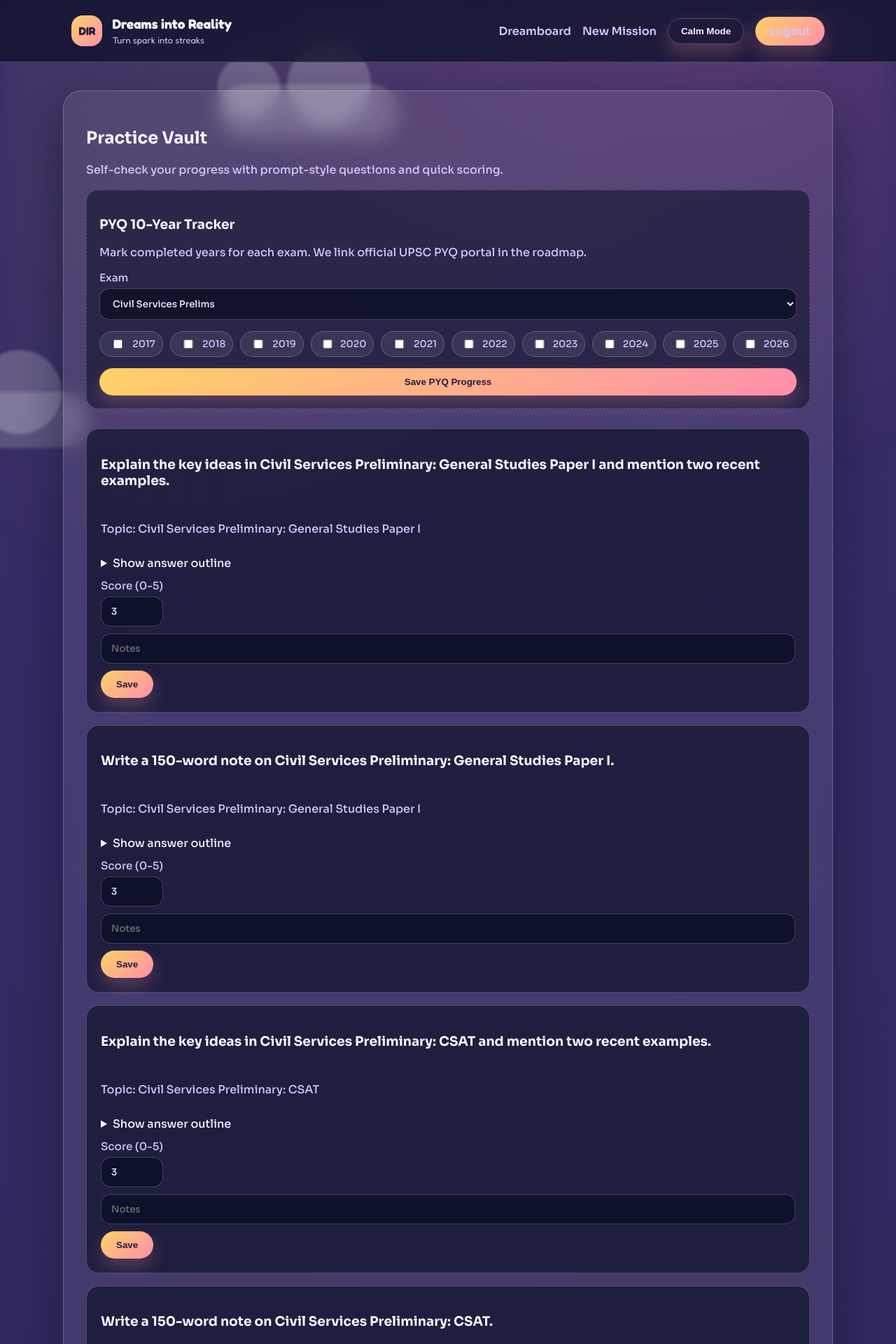
After one commit to Anish17-Shanu/Dreams-into-Reality, a Flask app: page /roadmap/1/practice in a window 1280 px wide. The commit adds this page. Shown: the top 1920 px of the page at 70% size. Run offline with Flask 3, Linux system fonts and the light colour scheme; the visitor is signed in with stand-in values (Sample User, id 1); tables that the repository leaves empty hold one stand-in row (values such as "Sample post").

Commit message:
Add UPSC practice vault, PYQ tracker, and calm mode

```diff
--- a/dashboard/routes.py
+++ b/dashboard/routes.py
@@ -1,6 +1,6 @@
 from flask import Blueprint, render_template, request, redirect, session, url_for, current_app, flash, send_file
 from extensions import db
-from models.models import User, Roadmap, Task, Resource, ResourceFeedback, Checkin
+from models.models import User, Roadmap, Task, Resource, ResourceFeedback, Checkin, Question, QuestionAttempt, PyqCompletion
 from datetime import datetime, timedelta, date
 from werkzeug.utils import secure_filename
 from urllib.parse import quote
@@ -69,6 +69,50 @@ CAREER_TEMPLATES = {
         ],
     },
 }
+
+UPSC_TEMPLATE_TOPICS = [
+    "Civil Services Preliminary: General Studies Paper I",
+    "Civil Services Preliminary: CSAT",
+    "Civil Services Mains: Essay",
+    "Civil Services Mains: General Studies I",
+    "Civil Services Mains: General Studies II",
+    "Civil Services Mains: General Studies III",
+    "Civil Services Mains: General Studies IV (Ethics)",
+    "Civil Services Mains: Optional Subject (choose one)",
+    "Indian Forest Service Preliminary: GS + CSAT",
+    "Indian Forest Service Mains: Optional Subject",
+    "Combined Defence Services: English",
+    "Combined Defence Services: General Knowledge",
+    "Combined Defence Services: Elementary Mathematics",
+    "National Defence Academy: Mathematics",
+    "National Defence Academy: General Ability",
+    "CAPF (AC): General Ability & Intelligence",
+    "Engineering Services: General Studies & Engineering Aptitude",
+    "Engineering Services: Technical Papers (choose branch)",
+    "IES/ISS: Statistics/Economics Papers",
+    "Combined Medical Services: Paper I",
+    "Combined Medical Services: Paper II",
+    "Geologist/Geophysicist: Paper I-IV"
+]
+
+UPSC_RESOURCES = [
+    {"title": "UPSC Examination Calendar", "url": "https://upsc.gov.in/examinations/exam-calendar", "provider": "upsc"},
+    {"title": "UPSC Previous Question Papers", "url": "https://upsc.gov.in/examinations/previous-question-papers", "provider": "upsc"},
+    {"title": "UPSC Revised Syllabus & Scheme", "url": "https://upsc.gov.in/examinations/revised-syllabus-scheme", "provider": "upsc"},
+]
+
+UPSC_EXAMS = [
+    "Civil Services Prelims",
+    "Civil Services Mains",
+    "Indian Forest Service",
+    "Combined Defence Services",
+    "National Defence Academy",
+    "CAPF (AC)",
+    "Engineering Services",
+    "IES/ISS",
+    "Combined Medical Services",
+    "Geo-Scientist"
+]
 
 
 def login_required(view_func):
@@ -272,6 +316,32 @@ def _fetch_career_template_esco(query):
                 seen.add(key)
                 cleaned.append(normalized)
     return cleaned[:40]
+
+
+def _ensure_upsc_question_bank():
+    if Question.query.filter_by(exam="UPSC").first():
+        return
+    questions = []
+    for topic in UPSC_TEMPLATE_TOPICS:
+        questions.append({
+            "exam": "UPSC",
+            "subject": topic.split(":")[0],
+            "topic": topic,
+            "question_text": f"Explain the key ideas in {topic} and mention two recent examples.",
+            "answer_text": "Answer outline: define terms, list core concepts, add recent example and impact.",
+            "difficulty": "medium"
+        })
+        questions.append({
+            "exam": "UPSC",
+            "subject": topic.split(":")[0],
+            "topic": topic,
+            "question_text": f"Write a 150-word note on {topic}.",
+            "answer_text": "Answer outline: intro (2-3 lines), body (key points), conclusion (future direction).",
+            "difficulty": "medium"
+        })
+    for item in questions[:240]:
+        db.session.add(Question(**item))
+    db.session.commit()
 
 
 def _supabase_client():
@@ -607,19 +677,28 @@ def create_roadmap():
                 if template_key in key:
                     match = CAREER_TEMPLATES[template_key]
                     break
-            esco_topics = _fetch_career_template_esco(title)
-            if esco_topics:
-                topics = esco_topics
+            if "upsc" in key:
+                topics = UPSC_TEMPLATE_TOPICS
                 projects = [
-                    f"Build a {title} portfolio",
-                    f"{title} case study with real data",
-                    f"Showcase project: {title} mini product"
+                    "PYQ drill: last 10 years (set weekly targets)",
+                    "Mock test sprint every 2 weeks",
+                    "Optional subject deep dive"
                 ]
-            elif match:
-                topics = match["topics"]
-                projects = match["projects"]
+                _ensure_upsc_question_bank()
             else:
-                topics = _extract_topics_from_text(raw_text)
+                esco_topics = _fetch_career_template_esco(title)
+                if esco_topics:
+                    topics = esco_topics
+                    projects = [
+                        f"Build a {title} portfolio",
+                        f"{title} case study with real data",
+                        f"Showcase project: {title} mini product"
+                    ]
+                elif match:
+                    topics = match["topics"]
+                    projects = match["projects"]
+                else:
+                    topics = _extract_topics_from_text(raw_text)
         else:
             topics = _extract_topics_from_text(raw_text)
 
@@ -692,6 +771,17 @@ def create_roadmap():
                 task.last_resource_refresh = None
 
         db.session.commit()
+        if "upsc" in _normalize(title):
+            for res in UPSC_RESOURCES:
+                db.session.add(Resource(
+                    provider=res["provider"],
+                    title=res["title"],
+                    url=res["url"],
+                    summary="Official UPSC resource",
+                    score=0.9,
+                    task_id=task_ids[0]
+                ))
+            db.session.commit()
         if auto_fetch:
             thread = threading.Thread(
                 target=_background_fetch_resources,
@@ -787,6 +877,108 @@ def update_task_status(roadmap_id, task_id):
     if new_status == "done":
         return redirect(url_for('dashboard.view_roadmap', roadmap_id=roadmap.id, celebrate=1, _anchor=f"task-{task.id}"))
     return redirect(url_for('dashboard.view_roadmap', roadmap_id=roadmap.id))
+
+
+@dashboard_bp.route('/roadmap/<int:roadmap_id>/practice', methods=['GET', 'POST'])
+@login_required
+def practice(roadmap_id):
+    roadmap = Roadmap.query.get_or_404(roadmap_id)
+    if roadmap.user_id != session['user_id']:
+        return redirect(url_for('dashboard.dashboard'))
+    _ensure_upsc_question_bank()
+    questions = Question.query.filter_by(exam="UPSC").limit(60).all()
+    attempts = {a.question_id: a for a in QuestionAttempt.query.filter_by(user_id=session['user_id']).all()}
+    current_year = datetime.utcnow().year
+    years = list(range(current_year - 9, current_year + 1))
+    completions = PyqCompletion.query.filter_by(user_id=session['user_id'], roadmap_id=roadmap.id).all()
+    done_map = {}
+    for c in completions:
+        done_map.setdefault(c.exam, []).append(c.year)
+    return render_template("practice.html", roadmap=roadmap, questions=questions, attempts=attempts, years=years, exams=UPSC_EXAMS, done_map=done_map)
+
+
+@dashboard_bp.route('/roadmap/<int:roadmap_id>/pyq', methods=['POST'])
+@login_required
+def pyq_tracker(roadmap_id):
+    roadmap = Roadmap.query.get_or_404(roadmap_id)
+    if roadmap.user_id != session['user_id']:
+        return redirect(url_for('dashboard.dashboard'))
+    exam = request.form.get("exam", "UPSC")
+    selected_years = request.form.getlist("years")
+    PyqCompletion.query.filter_by(user_id=session['user_id'], roadmap_id=roadmap.id, exam=exam).delete()
+    for year_str in selected_years:
+        try:
+            year = int(year_str)
+        except ValueError:
+            continue
+        db.session.add(PyqCompletion(
+            exam=exam,
+            year=year,
+            user_id=session['user_id'],
+            roadmap_id=roadmap.id
+        ))
+    db.session.commit()
+    return redirect(url_for('dashboard.practice', roadmap_id=roadmap.id))
+
+
+@dashboard_bp.route('/questions/<int:question_id>/attempt', methods=['POST'])
+@login_required
+def attempt_question(question_id):
+    question = Question.query.get_or_404(question_id)
+    score = int(request.form.get('score', 0))
+    score = max(0, min(5, score))
+    notes = request.form.get('notes', '').strip() or None
+    attempt = QuestionAttempt(
+        score=score,
+        notes=notes,
+        user_id=session['user_id'],
+        question_id=question.id
+    )
+    db.session.add(attempt)
+    db.session.commit()
+    return redirect(request.referrer or url_for('dashboard.dashboard'))
+
+
+@dashboard_bp.route('/api/roadmap/<int:roadmap_id>/questions')
+@login_required
+def api_questions(roadmap_id):
+    roadmap = Roadmap.query.get_or_404(roadmap_id)
+    if roadmap.user_id != session['user_id']:
+        return {"error": "unauthorized"}, 403
+    _ensure_upsc_question_bank()
+    questions = Question.query.filter_by(exam="UPSC").limit(100).all()
+    payload = [
+        {
+            "id": q.id,
+            "exam": q.exam,
+            "subject": q.subject,
+            "topic": q.topic,
+            "question": q.question_text,
+            "answer": q.answer_text,
+            "difficulty": q.difficulty
+        }
+        for q in questions
+    ]
+    return {"questions": payload}
+
+
+@dashboard_bp.route('/api/questions/<int:question_id>/attempt', methods=['POST'])
+@login_required
+def api_attempt(question_id):
+    question = Question.query.get_or_404(question_id)
+    data = request.get_json(silent=True) or {}
+    score = int(data.get("score", 0))
+    score = max(0, min(5, score))
+    notes = data.get("notes")
+    attempt = QuestionAttempt(
+        score=score,
+        notes=notes,
+        user_id=session['user_id'],
+        question_id=question.id
+    )
+    db.session.add(attempt)
+    db.session.commit()
+    return {"status": "ok", "attempt_id": attempt.id}
 
 
 @dashboard_bp.route('/roadmap/<int:roadmap_id>/checkin', methods=['POST'])
--- a/static/style.css
+++ b/static/style.css
@@ -567,6 +567,46 @@ button:hover,
     background: rgba(7, 10, 24, 0.85);
 }
 
+.question-grid {
+    display: grid;
+    gap: 18px;
+    margin-top: 18px;
+}
+
+.question-card {
+    background: rgba(11, 16, 38, 0.65);
+    border-radius: 18px;
+    padding: 20px;
+    border: 1px solid var(--border);
+    display: grid;
+    gap: 12px;
+}
+
+.pyq-tracker {
+    margin: 18px 0 28px;
+    padding: 18px;
+    border-radius: 18px;
+    border: 1px dashed var(--border);
+    background: rgba(11, 16, 38, 0.55);
+}
+
+.year-grid {
+    display: grid;
+    grid-template-columns: repeat(auto-fit, minmax(70px, 1fr));
+    gap: 10px;
+}
+
+.year-pill {
+    display: flex;
+    align-items: center;
+    gap: 6px;
+    padding: 8px 10px;
+    border-radius: 999px;
+    border: 1px solid var(--border);
+    background: rgba(255, 255, 255, 0.08);
+    font-size: 0.85rem;
+}
+
 .resource-feedback {
     display: flex;
     gap: 8px;
--- /dev/null
+++ b/templates/practice.html
@@ -0,0 +1,72 @@
+{% extends 'base.html' %}
+{% block content %}
+<section class="panel">
+    <div>
+        <h1>Practice Vault</h1>
+        <p class="muted">Self-check your progress with prompt-style questions and quick scoring.</p>
+    </div>
+    <div class="pyq-tracker">
+        <h3>PYQ 10-Year Tracker</h3>
+        <p class="muted">Mark completed years for each exam. We link official UPSC PYQ portal in the roadmap.</p>
+        <form method="POST" action="{{ url_for('dashboard.pyq_tracker', roadmap_id=roadmap.id) }}" class="stack" data-done='{{ done_map | tojson }}'>
+            <label>
+                Exam
+                <select name="exam" id="pyq-exam">
+                    {% for exam in exams %}
+                        <option value="{{ exam }}">{{ exam }}</option>
+                    {% endfor %}
+                </select>
+            </label>
+            <div class="year-grid" id="pyq-years">
+                {% for year in years %}
+                    <label class="year-pill">
+                        <input type="checkbox" name="years" value="{{ year }}">
+                        {{ year }}
+                    </label>
+                {% endfor %}
+            </div>
+            <button type="submit">Save PYQ Progress</button>
+        </form>
+    </div>
+    <div class="question-grid">
+        {% for q in questions %}
+            <article class="question-card">
+                <h3>{{ q.question_text }}</h3>
+                <p class="muted">Topic: {{ q.topic }}</p>
+                <details>
+                    <summary>Show answer outline</summary>
+                    <p class="muted">{{ q.answer_text }}</p>
+                </details>
+                <form method="POST" action="{{ url_for('dashboard.attempt_question', question_id=q.id) }}" class="inline-form">
+                    <label>
+                        Score (0-5)
+                        <input type="number" name="score" min="0" max="5" value="3">
+                    </label>
+                    <input type="text" name="notes" placeholder="Notes">
+                    <button type="submit">Save</button>
+                </form>
+                {% if attempts.get(q.id) %}
+                    <p class="muted">Last score: {{ attempts.get(q.id).score }}</p>
+                {% endif %}
+            </article>
+        {% endfor %}
+    </div>
+</section>
+<script>
+    const form = document.querySelector(".pyq-tracker form");
+    const examSelect = document.getElementById("pyq-exam");
+    const yearGrid = document.getElementById("pyq-years");
+    const doneMap = form ? JSON.parse(form.dataset.done || "{}") : {};
+    function syncYears() {
+        const exam = examSelect.value;
+        const doneYears = new Set(doneMap[exam] || []);
+        yearGrid.querySelectorAll("input[type='checkbox']").forEach(cb => {
+            cb.checked = doneYears.has(parseInt(cb.value, 10));
+        });
+    }
+    if (examSelect) {
+        examSelect.addEventListener("change", syncYears);
+        syncYears();
+    }
+</script>
+{% endblock %}
--- a/templates/roadmap_view.html
+++ b/templates/roadmap_view.html
@@ -59,6 +59,7 @@
             <button type="submit">Quick 15‑min Win</button>
         </form>
         <div class="action-links">
+            <a class="ghost" href="{{ url_for('dashboard.practice', roadmap_id=roadmap.id) }}">Practice Vault</a>
             <a class="ghost" href="{{ url_for('dashboard.export_csv', roadmap_id=roadmap.id) }}">Export CSV</a>
             <a class="ghost" href="{{ url_for('dashboard.export_ics', roadmap_id=roadmap.id) }}">Export Calendar</a>
             <form method="POST" action="{{ url_for('dashboard.rebalance', roadmap_id=roadmap.id) }}" class="inline-form">
```
Also changed, not shown: other parts of static/style.css (+12 -12 lines), models/models.py (+30 -0 lines), supabase/setup.sql (+35 -0 lines), README.md.
